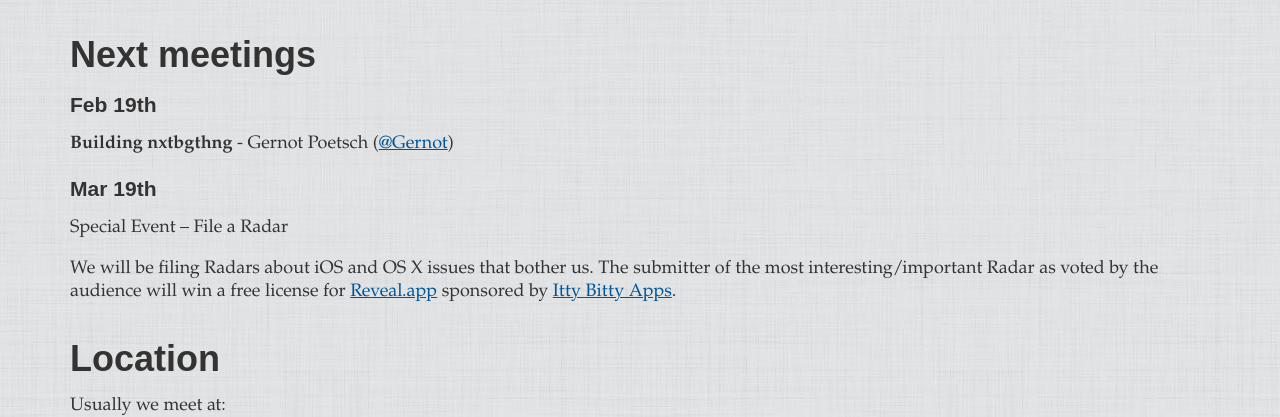
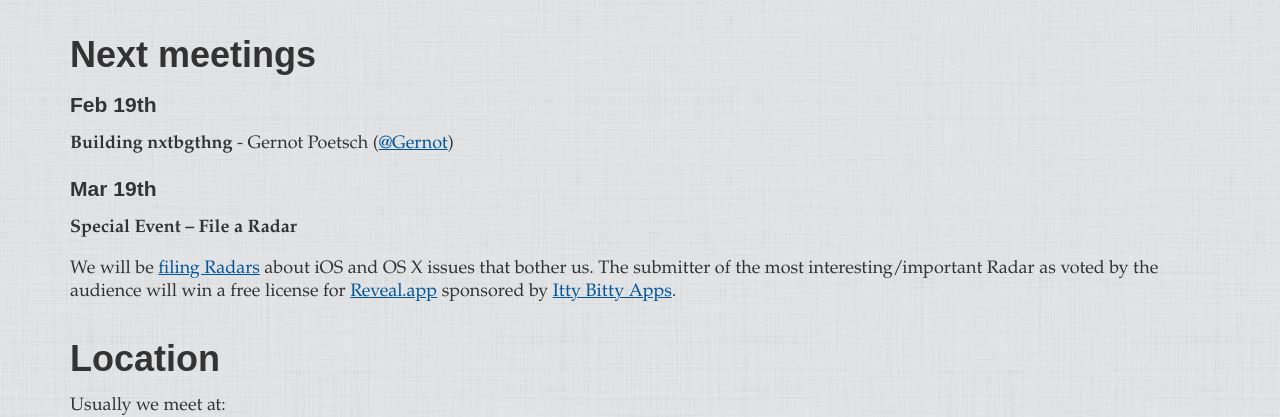
Before and after one commit to cocoaheads-berlin/cocoaheads-berlin.github.com, a Jekyll site: the page built from index.markdown, in a window 1280 px wide and 900 px high, scrolled down 553 px. Shown: the top 417 px of the window. Built offline with Jekyll 4.4.1, drawn with Linux system fonts in a browser that asks for light colours; some web fonts are replaced; Markdown is read by kramdown in place of the engine named in the settings; part of the change alters nothing that is shown.

Commit message:
some formatting

```diff
--- a/index.markdown
+++ b/index.markdown
@@ -22,9 +22,9 @@ Watch our talks on Vimeo: [CocoaHeads Berlin Channel](https://vimeo.com/channels
 
 ### Mar 19th
 
-Special Event – File a Radar
+**Special Event – File a Radar**
 
-We will be filing Radars about iOS and OS X issues that bother us. The submitter of the most interesting/important Radar as voted by the audience will win a free license for [Reveal.app](http://revealapp.com) sponsored by [Itty Bitty Apps](http://www.ittybittyapps.com).
+We will be [filing Radars](https://bugreport.apple.com) about iOS and OS X issues that bother us. The submitter of the most interesting/important Radar as voted by the audience will win a free license for [Reveal.app](http://revealapp.com) sponsored by [Itty Bitty Apps](http://www.ittybittyapps.com).
 
 
 <script type="text/javascript">
```
